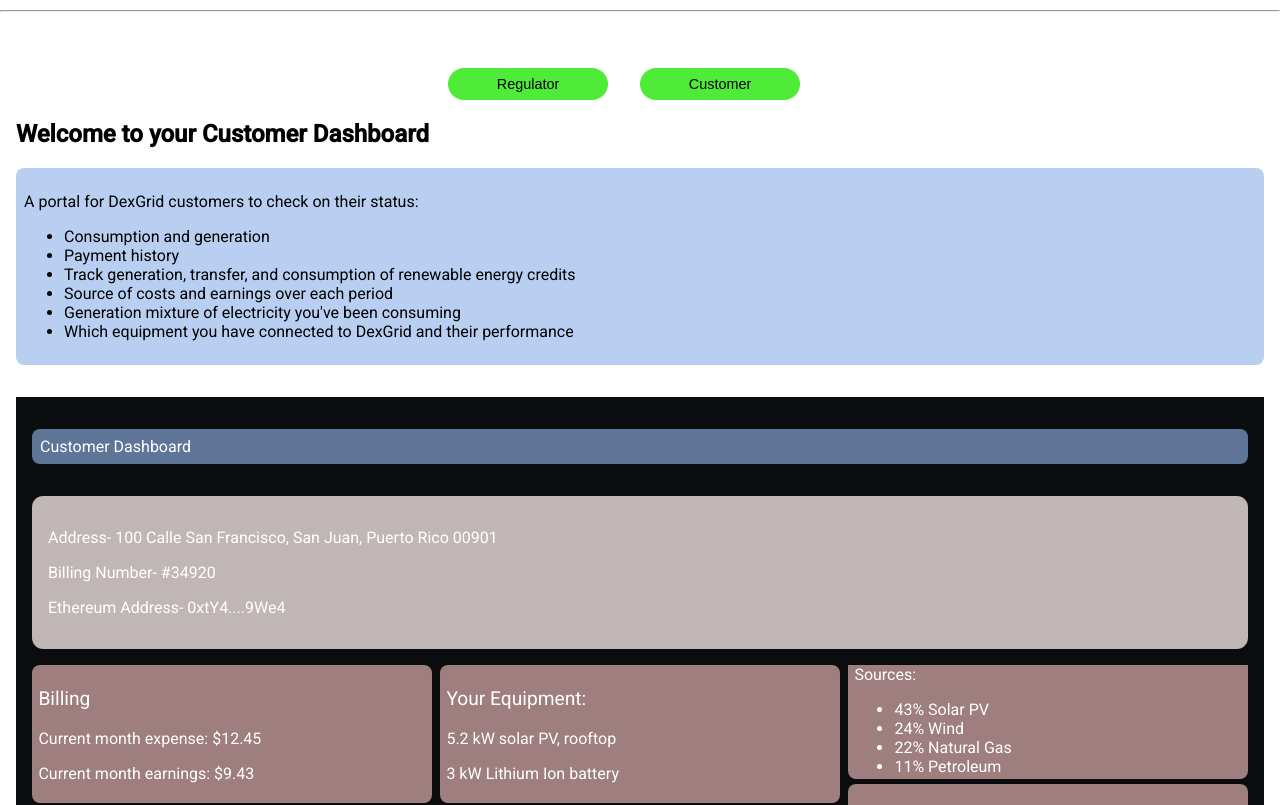
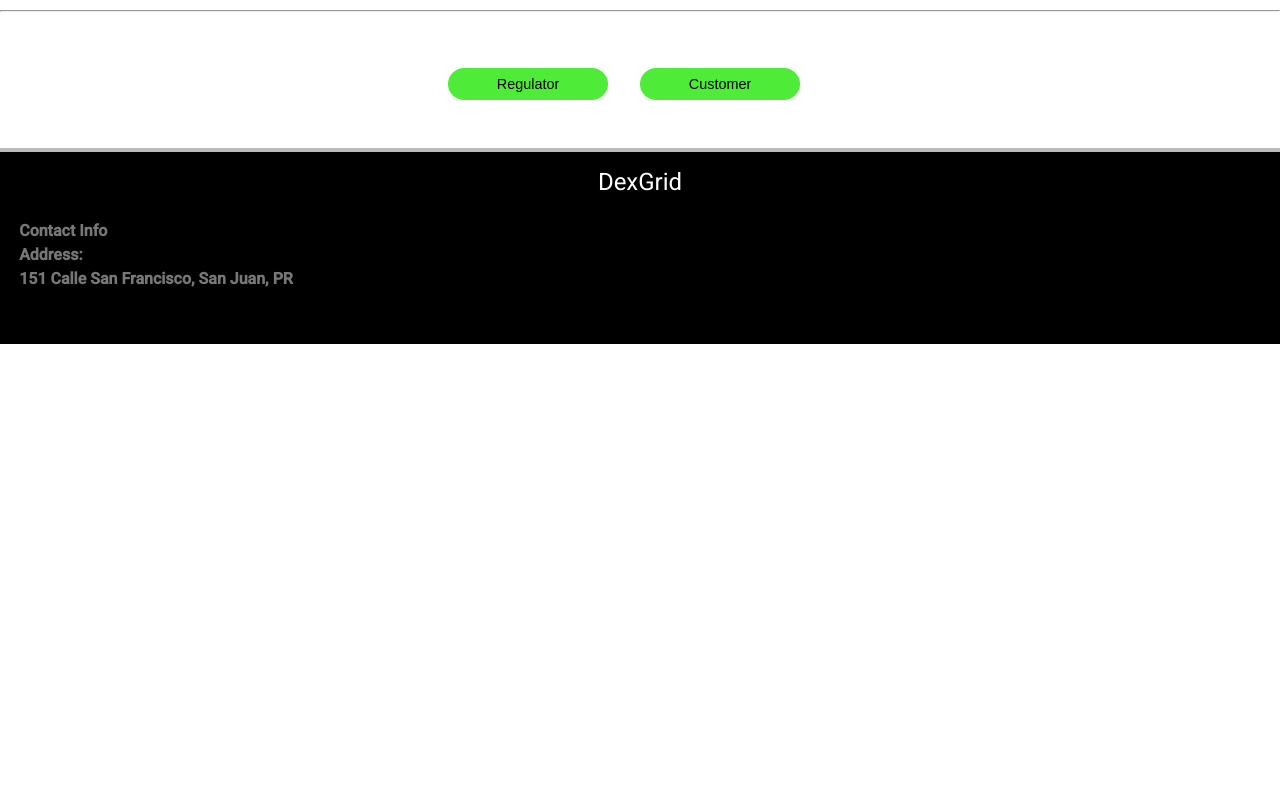
Before and after one commit to DexGridPR/dexgriddemo, an Angular app: page /market in a window 1280 px wide. Shown: the part 510-1315 px from the top of the page. After the commit the page ends 854 px from the top, so only its background shows below. Built offline with nearby package versions, Linux system fonts and the light colour scheme.

Commit message:
Edited TS on demo page to false for demo components

```diff
--- a/src/app/market/market.component.ts
+++ b/src/app/market/market.component.ts
@@ -14,7 +14,7 @@
 })
 export class MarketComponent implements OnInit {
   public should_open_reg = false;
-  public should_open_cus = true;
+  public should_open_cus = false;
 
   // constructor( private dialog: MatDialog ) { }
 
```
